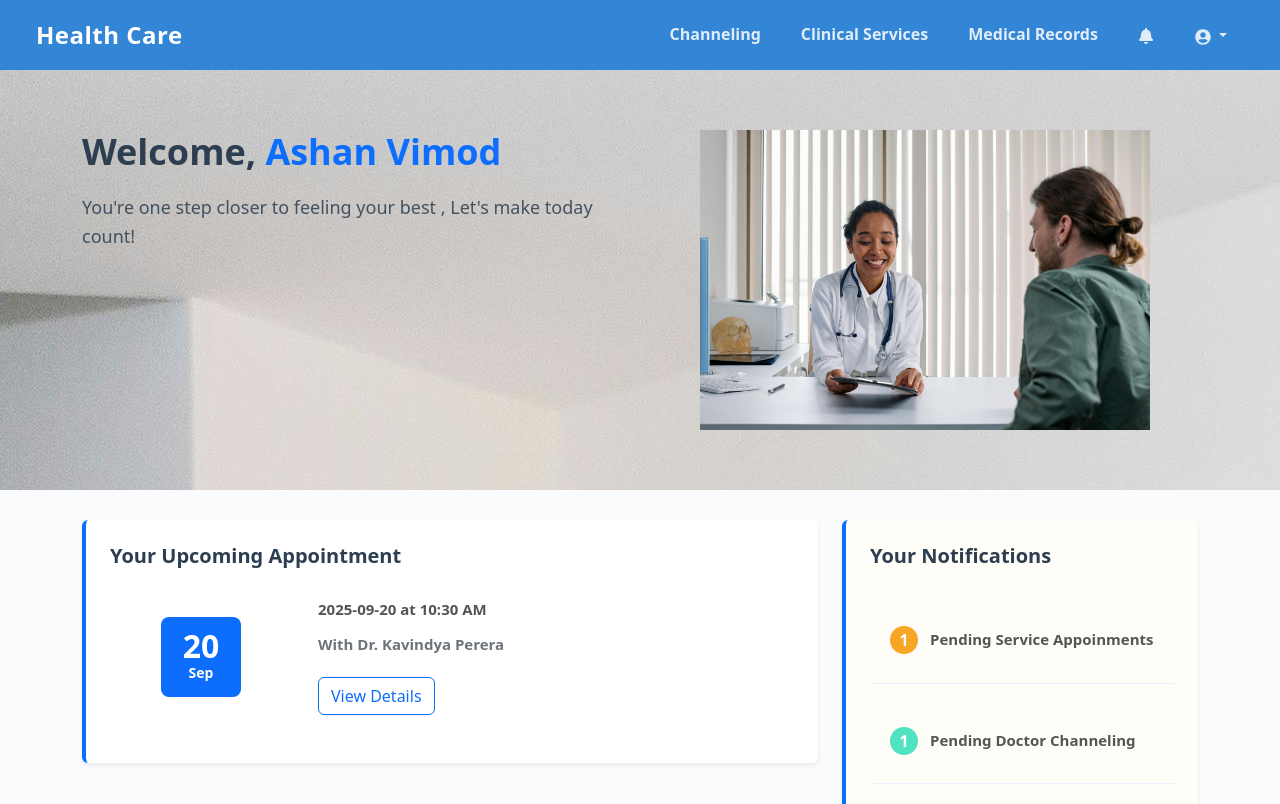
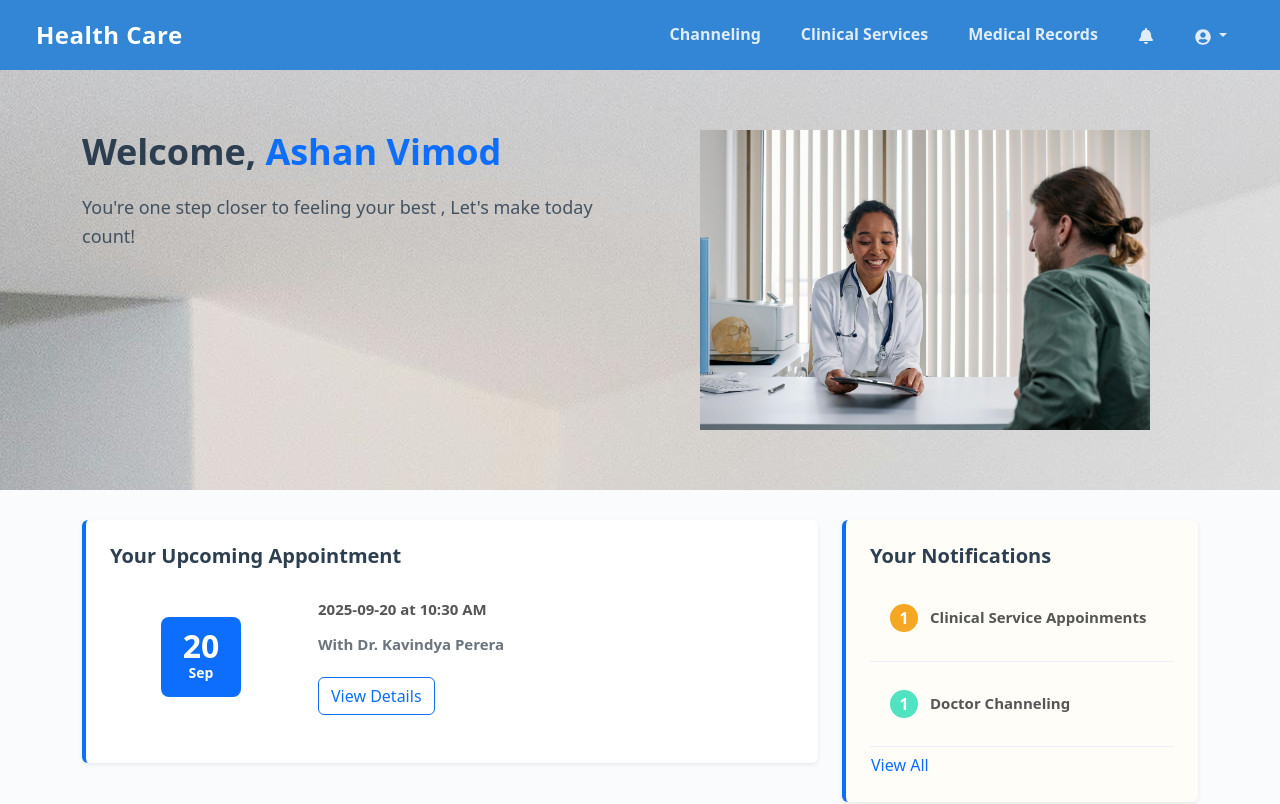
Before and after one commit to kavishka-wilagedara/healthcare-system, a React (Create React App) app in the folder frontend/: page /patient/dashboard in a window 1280 px wide. Shown: the top 804 px of the page. Built offline with nearby package versions, Linux system fonts and the light colour scheme.

Commit message:
style: patient home page

```diff
--- a/frontend/src/patient/Homepage.css
+++ b/frontend/src/patient/Homepage.css
@@ -158,10 +158,14 @@
   box-shadow: 0 2px 8px rgba(0, 0, 0, 0.04);
 }
 
+.upcoming-card-title {
+  color: #2c3e50;
+  font-size: 20px;
+  font-weight: 700;
+}
 .notification-item {
   display: flex;
   align-items: center;
-  margin-bottom: 15px;
 }
 
 .notification-item p {
--- a/frontend/src/patient/Homepage.jsx
+++ b/frontend/src/patient/Homepage.jsx
@@ -180,7 +180,7 @@ function Homepage() {
           <Col md={4} className="mb-4">
             <Card className="shadow-sm notification-card">
               <Card.Body>
-                <h3 className="card-title">Your Notifications</h3>
+                <h3 className="upcoming-card-title">Your Notifications</h3>
                 {data.pendingClinicalService.length +
                   data.pendingDoctorAppoinments.length >
                 0 ? (
@@ -189,13 +189,13 @@ function Homepage() {
                       <div className="notification-count pending-results">
                         {data.pendingClinicalService.length}
                       </div>
-                      <p>Pending Service Appoinments</p>
+                      <p>Clinical Service Appoinments</p>
                     </div>
                     <div className="notification-item">
                       <div className="notification-count active-prescriptions">
                         {data.pendingDoctorAppoinments.length}
                       </div>
-                      <p>Pending Doctor Channeling</p>
+                      <p>Doctor Channeling</p>
                     </div>
                     <Button
                       variant="link"
```
